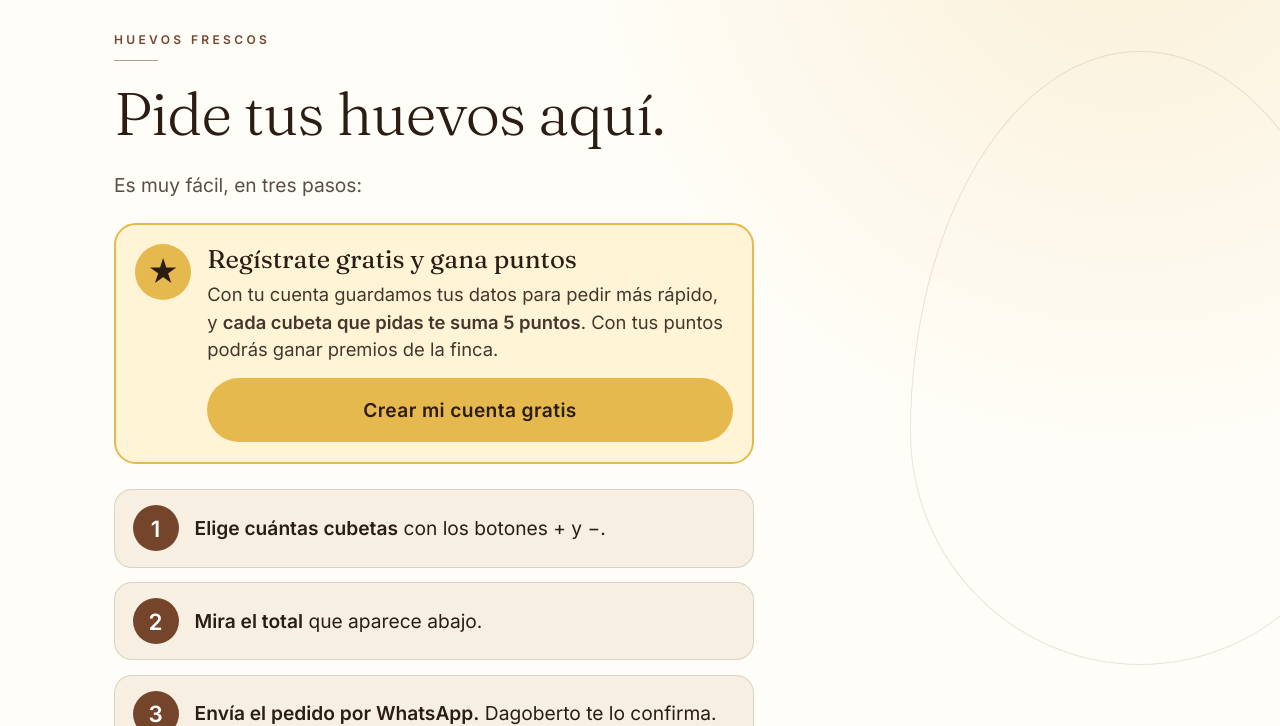
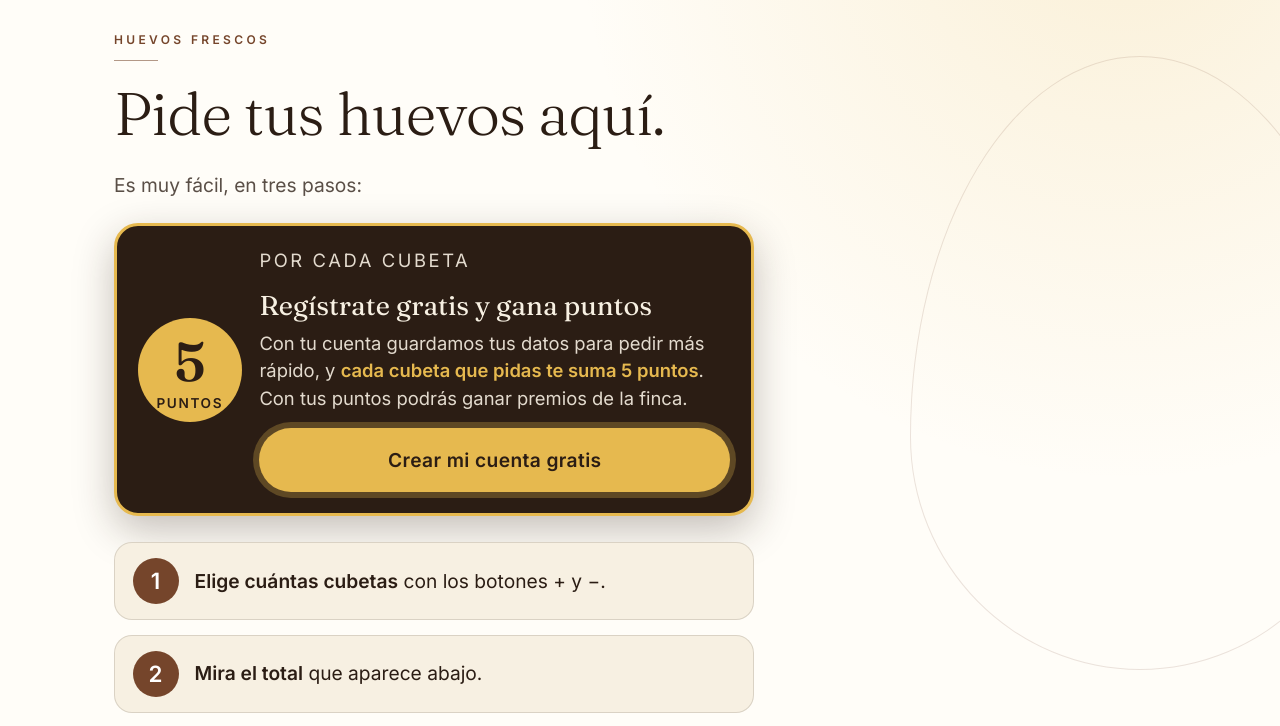
Before and after one commit to stivenozorio/fincalalolita, a PHP site: page / in a window 1280 px wide. Shown: the part 4280-5006 px from the top of the page. Run offline with PHP 8.4, Linux system fonts and the light colour scheme; some libraries are stand-ins or nearby versions.

Commit message:
Invitación a registrarse más visible: portada, bloque oscuro con 5 puntos, aviso flotante y puntos del pedido en curso
Co-Authored-By: Claude Sonnet 5.5 <noreply@anthropic.com>
Claude-Session: https://claude.ai/code/session_01UdHG1fgxbocDGkGFPtWigY

```diff
--- a/css/account.css
+++ b/css/account.css
@@ -78,13 +78,29 @@
 .acct__st.is-entregado { background: #dff3e6; color: #17603a; } .acct__st.is-cancelado { background: #fbe1da; color: #8f2a15; } .acct__st.is-confirmado { background: #fff4d6; color: #7a5200; }
 
 /* Invitación a registrarse */
-.rewards { display: flex; gap: 1rem; align-items: flex-start; max-width: 640px; margin: 1.4rem 0 .4rem; padding: 1.2rem; border-radius: 22px; background: #fff4d6; border: 2px solid var(--gold); }
+.rewards { display: flex; gap: 1.1rem; align-items: center; max-width: 640px; margin: 1.4rem 0 .4rem; padding: 1.3rem; border-radius: 24px; background: var(--ink); border: 3px solid var(--gold); box-shadow: 0 14px 40px rgba(43, 29, 20, .28); }
 .rewards[hidden] { display: none; }
-.rewards__badge { flex: none; width: 56px; height: 56px; border-radius: 50%; display: grid; place-items: center; background: var(--gold); color: var(--ink); font-size: 1.9rem; }
-.rewards h3 { font: 400 1.6rem/1.2 var(--serif); color: var(--ink); margin: 0 0 .4rem; }
-.rewards p { font: 400 1.15rem/1.5 var(--sans); color: rgba(43, 29, 20, .88); margin: 0 0 .9rem; }
-.rewards .btn { width: 100%; }
-@media (max-width: 420px) { .rewards { flex-direction: column; } }
+.rewards__badge { flex: none; width: 104px; height: 104px; border-radius: 50%; display: grid; place-content: center; text-align: center; background: var(--gold); color: var(--ink); line-height: 1; }
+.rewards__badge b { font: 700 3.4rem var(--serif); } .rewards__badge span { font: 800 .85rem var(--sans); letter-spacing: .12em; text-transform: uppercase; }
+.rewards__tag { font: 800 .85rem var(--sans); letter-spacing: .14em; text-transform: uppercase; color: var(--gold); margin: 0 0 .3rem; }
+.rewards h3 { font: 400 1.7rem/1.15 var(--serif); color: var(--cream); margin: 0 0 .5rem; }
+.rewards p { font: 400 1.15rem/1.5 var(--sans); color: rgba(247, 240, 226, .9); margin: 0 0 1rem; }
+.rewards p b { color: var(--gold); }
+.rewards .btn { width: 100%; animation: pulse 2.4s ease-in-out infinite; }
+@keyframes pulse { 0%, 100% { box-shadow: 0 0 0 0 rgba(230, 185, 79, .55); } 50% { box-shadow: 0 0 0 12px rgba(230, 185, 79, 0); } }
+@media (prefers-reduced-motion: reduce) { .rewards .btn { animation: none; } }
+@media (max-width: 480px) { .rewards { flex-direction: column; text-align: center; } .rewards__badge { width: 96px; height: 96px; } }
+
+.hero__promo { display: inline-flex; align-items: center; gap: .5rem; margin-top: 1rem; padding: .7rem 1.2rem; border-radius: 999px; border: 2px solid var(--gold); background: rgba(14, 8, 4, .55); color: var(--cream); font: 600 1rem/1.3 var(--sans); cursor: pointer; text-align: left; -webkit-backdrop-filter: blur(6px); backdrop-filter: blur(6px); }
+.hero__star { color: var(--gold); font-size: 1.3rem; } .hero__promo b { color: var(--gold); }
+.hero__promo:hover { background: rgba(230, 185, 79, .2); }
+.hero__promo[hidden] { display: none; }
+
+.chip { position: fixed; left: 12px; bottom: calc(14px + env(safe-area-inset-bottom)); z-index: 40; display: flex; align-items: stretch; max-width: calc(100vw - 96px); border-radius: 18px; background: var(--gold); color: var(--ink); box-shadow: 0 10px 30px rgba(0, 0, 0, .4); overflow: hidden; }
+.chip[hidden] { display: none; }
+.chip__main { display: grid; gap: .1rem; padding: .7rem .9rem; border: 0; background: transparent; color: inherit; font: 600 1rem/1.25 var(--sans); text-align: left; cursor: pointer; }
+.chip__main span { margin-right: .3rem; } .chip__main small { font: 800 .8rem var(--sans); letter-spacing: .06em; text-transform: uppercase; opacity: .8; }
+.chip__x { width: 40px; border: 0; background: rgba(43, 29, 20, .12); color: var(--ink); font-size: 1.5rem; cursor: pointer; }
 
 .nav__avatar { width: 28px; height: 28px; border-radius: 50%; object-fit: cover; margin-right: .5rem; vertical-align: middle; }
 .nav__acct { display: inline-flex; align-items: center; }
--- a/index.html
+++ b/index.html
@@ -19,9 +19,9 @@
   <link rel="preconnect" href="https://fonts.googleapis.com">
   <link rel="preconnect" href="https://fonts.gstatic.com" crossorigin>
   <link href="https://fonts.googleapis.com/css2?family=Fraunces:ital,opsz,wght@0,9..144,300..600;1,9..144,300..500&family=Inter:wght@400;500;600&display=swap" rel="stylesheet">
-  <link rel="stylesheet" href="css/styles.css?v=20261027m">
-<link rel="stylesheet" href="css/price.css?v=20261027m">
-<link rel="stylesheet" href="css/account.css?v=20261027m">
+  <link rel="stylesheet" href="css/styles.css?v=20261027p">
+<link rel="stylesheet" href="css/price.css?v=20261027p">
+<link rel="stylesheet" href="css/account.css?v=20261027p">
   <link rel="preload" as="image" href="assets/img/poster-b.jpg">
   <link rel="preload" as="image" href="assets/logo/wordmark-crema.webp">
 </head>
@@ -65,6 +65,7 @@
         <h1 class="display">Cada huevo tiene una historia.</h1>
         <p class="lead">Un sueño familiar que crece un día a la vez.</p>
         <a class="btn btn--gold" href="#huevos">Descubre nuestros productos</a>
+        <button class="hero__promo" id="heroPromo" type="button" hidden><span class="hero__star" aria-hidden="true">★</span><span>Regístrate gratis y gana <b>5 puntos</b> por cada cubeta</span></button>
       </div>
 
       <ol class="hero__chapters" id="heroChapters" aria-hidden="true">
@@ -89,11 +90,12 @@
       <h2 class="h2 h2--dark reveal" id="huevosTitle">Pide tus huevos aquí.</h2>
       <p class="body body--dark reveal">Es muy fácil, en tres pasos:</p>
       <div class="rewards reveal" id="rewards" hidden>
-        <div class="rewards__badge" aria-hidden="true">★</div>
+        <div class="rewards__badge" aria-hidden="true"><b id="rewardsNum">5</b><span>puntos</span></div>
         <div class="rewards__text">
+          <p class="rewards__tag" id="rewardsTag">Por cada cubeta</p>
           <h3 id="rewardsTitle">Regístrate gratis y gana puntos</h3>
           <p id="rewardsText">Con tu cuenta guardamos tus datos para pedir más rápido, y <b>cada cubeta que pidas te suma 5 puntos</b>. Con tus puntos podrás ganar premios de la finca.</p>
-          <button class="btn btn--gold btn--xl" id="rewardsBtn" type="button">Crear mi cuenta gratis</button>
+          <button class="btn btn--gold btn--xl rewards__btn" id="rewardsBtn" type="button">Crear mi cuenta gratis</button>
         </div>
       </div>
       <ol class="easy reveal">
@@ -326,6 +328,12 @@
   <p id="lightboxCap"></p>
 </div>
 
+<!-- Invitación flotante a registrarse (solo sin sesión) -->
+<div class="chip" id="promoChip" hidden>
+  <button class="chip__main" id="promoChipBtn" type="button"><span aria-hidden="true">★</span> Gana <b>5 puntos</b> por cada cubeta<small>Regístrate gratis</small></button>
+  <button class="chip__x" id="promoChipX" type="button" aria-label="Cerrar este aviso">×</button>
+</div>
+
 <!-- Asistente flotante (gallina): respuestas guiadas, sin IA ni recolección de datos -->
 <div class="chat" id="chat">
   <p class="chat__tease" id="chatTease" hidden>¿Te ayudo con tu pedido?</p>
--- a/js/account.js
+++ b/js/account.js
@@ -63,20 +63,33 @@
   function refresh() { return loadUser().then(function () { paintNav(); paintRewards(); paintDelivery(); if (isOpen()) paintModal(); }); }
 
   /* ---------- Invitación a registrarse (sección Huevos) ---------- */
+  var chipClosed = false; try { chipClosed = sessionStorage.getItem("lolita_chip_x") === "1"; } catch (e) {}
+  var pastHero = false;                                   // el aviso flotante aparece al salir de la portada, para no tapar el inicio
+  function checkHero() { var h = $("huevos"); var now = !!h && h.getBoundingClientRect().top < window.innerHeight * 1.4; if (now !== pastHero) { pastHero = now; paintPromos(); } }
+  window.addEventListener("scroll", checkHero, { passive: true });
+  function paintPromos() {
+    var guest = !S.session, hp = $("heroPromo"), chip = $("promoChip");
+    if (hp) hp.hidden = !guest;
+    if (chip) chip.hidden = !(guest && !chipClosed && S.lines.length === 0 && pastHero);
+  }
   function paintRewards() {
+    paintPromos();
     var box = $("rewards"); if (!box) return;
     box.hidden = false;
     var t = $("rewardsTitle"), x = $("rewardsText"), b = $("rewardsBtn");
     if (!S.session) {
+      $("rewardsNum").textContent = String(Number(S.ajustes.puntos_por_cubeta || 5)); $("rewardsTag").textContent = "Por cada cubeta";
       t.textContent = "Regístrate gratis y gana puntos";
       x.textContent = ""; x.appendChild(document.createTextNode("Con tu cuenta guardamos tus datos para pedir más rápido, y "));
       x.appendChild(el("b", { text: "cada cubeta que pidas te suma 5 puntos" })); x.appendChild(document.createTextNode(". Con tus puntos podrás ganar premios de la finca."));
       b.hidden = false; b.textContent = "Crear mi cuenta gratis";
     } else if (!complete()) {
+      $("rewardsNum").textContent = String(Number(S.ajustes.puntos_por_cubeta || 5)); $("rewardsTag").textContent = "Por cada cubeta";
       t.textContent = "Ya casi: completa tus datos";
       x.textContent = "Llénalos una sola vez y tus próximos pedidos serán muy rápidos. Cada cubeta te suma 5 puntos para ganar premios.";
       b.hidden = false; b.textContent = "Completar mis datos";
     } else {
+      $("rewardsNum").textContent = String(S.puntos); $("rewardsTag").textContent = "Tus puntos";
       t.textContent = "Tienes " + S.puntos + (S.puntos === 1 ? " punto" : " puntos");
       x.textContent = "Cada cubeta que te entregamos suma 5 puntos. Sigue pidiendo para ganar premios de la finca.";
       b.hidden = true;
@@ -232,7 +245,8 @@
     }
     if (!useProfileFlow()) {
       box.hidden = true; guestHint.hidden = false; guestHint.textContent = "";
-      guestHint.appendChild(el("span", { text: S.session ? "Completa tus datos para pedir más rápido y con domicilio automático." : "¿Pides seguido? Crea tu cuenta y la próxima vez solo eliges cuántas cubetas." }));
+      var gp = eggLine().qty * Number(S.ajustes.puntos_por_cubeta || 5);
+      guestHint.appendChild(el("span", {}, [S.session ? "Completa tus datos para pedir más rápido y con domicilio automático. " : "Con tu cuenta, este pedido te daría ", S.session ? null : el("b", { text: gp + " puntos" }), S.session ? null : " para ganar premios, y la próxima vez solo eliges cuántas cubetas."]));
       guestHint.appendChild(el("button", { class: "btn btn--dark btn--xl", type: "button", text: S.session ? "Completar mis datos" : "Crear mi cuenta / Entrar", onclick: openModal }));
       wa.textContent = "Enviar mi pedido por WhatsApp (sin cuenta)";
       return;
@@ -316,8 +330,11 @@
   }
 
   /* ---------- Arranque ---------- */
-  APP.onChange = function (lines) { S.lines = lines; var d = $("quickDone"); if (d && lines.length) d.remove(); paintDelivery(); };
+  APP.onChange = function (lines) { S.lines = lines; paintPromos(); var d = $("quickDone"); if (d && lines.length) d.remove(); paintDelivery(); };
   var rb = $("rewardsBtn"); if (rb) rb.addEventListener("click", openModal);
+  var hp = $("heroPromo"); if (hp) hp.addEventListener("click", openModal);
+  var cb = $("promoChipBtn"); if (cb) cb.addEventListener("click", openModal);
+  var cx = $("promoChipX"); if (cx) cx.addEventListener("click", function () { chipClosed = true; try { sessionStorage.setItem("lolita_chip_x", "1"); } catch (e) {} paintPromos(); });
   var acct = $("acctBtn"); if (acct) { acct.hidden = false; acct.addEventListener("click", openModal); }
   var wa = $("quickWa"); if (wa) wa.addEventListener("click", submit);
   sb.auth.onAuthStateChange(function (ev) { if (ev === "SIGNED_IN" || ev === "SIGNED_OUT" || ev === "TOKEN_REFRESHED") setTimeout(refresh, 0); });
```
Also changed, not shown: other parts of index.html (+13 -13 lines), admin/index.html (+4 -4 lines).
